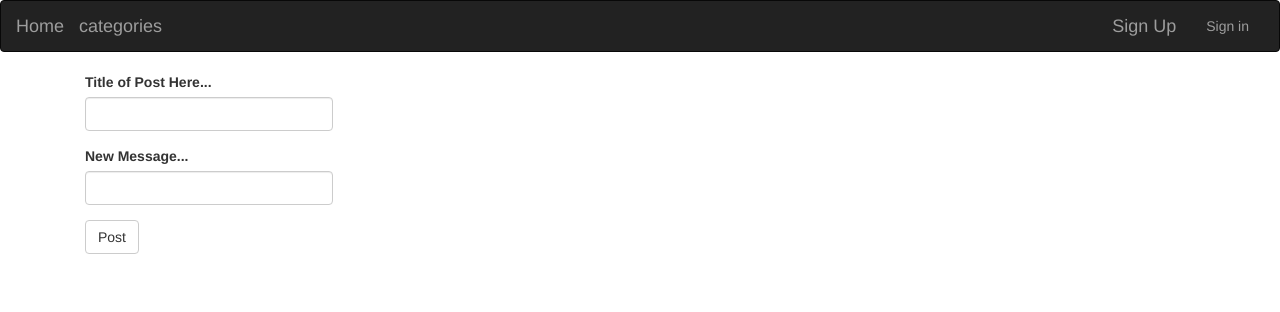
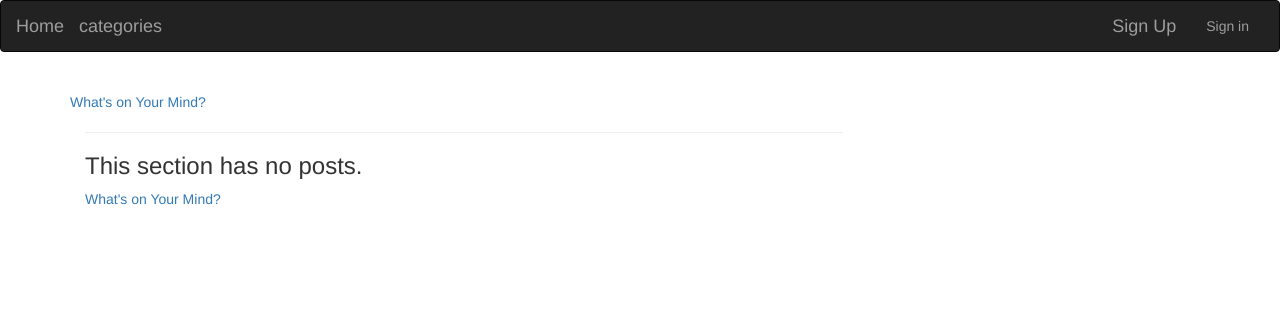
Before and after one commit to VirginiaNdungu1/Bliss-Posts, a Flask app: template app/templates/posts.html in a window 1280 px wide. Shown: the top 312 px of the page. Run offline with Flask 2, Linux system fonts and the light colour scheme; the template is opened without the code that fills it: values that come from a table or form of the project are taken from there, others are empty; some libraries are stand-ins or nearby versions.

Commit message:
Update Posts functionality

```diff
--- a/app/templates/posts.html
+++ b/app/templates/posts.html
@@ -1,18 +1,28 @@
-{% extends 'base.html'%}
-{% import 'bootstrap/wtf.html' as wtf%}
-
+{% extends 'base.html' %}
 {% import 'macros.html' as macro %}
-
-{% block content %}
+{% block content%}
   <div class="container">
     <div class="row">
+      <div class="col-md-10">
+        <h2 class="text-center">{{category.topic.upper() }}</h2>
+      </div>
       <div class="col-md-6">
-        <div class="col-md-6">
-          {{wtf.quick_form(posts_form)}}
+        <a href="/category/newpost/{{category.id}}">What's on Your Mind?</a>
+      </div>
+    </div>
+    <div class="row">
+      <div class="col-md-10">
+        <div class="col-md-10">
+          <hr>
+          {% if posts%}
+            {{macro.displayPosts(posts)}}
+
+            {% else%}
+            <h3>This section has no posts.</h3>
+            <a href="/category/newpost/{{category.id}}">What's on Your Mind?</a>
+            {% endif%}
+          </div>
         </div>
       </div>
-
     </div>
-
-  </div>
-{% endblock %}
+    {%endblock%}
```
Also changed, not shown: app/templates/new_post.html (added, +16 -0 lines).
